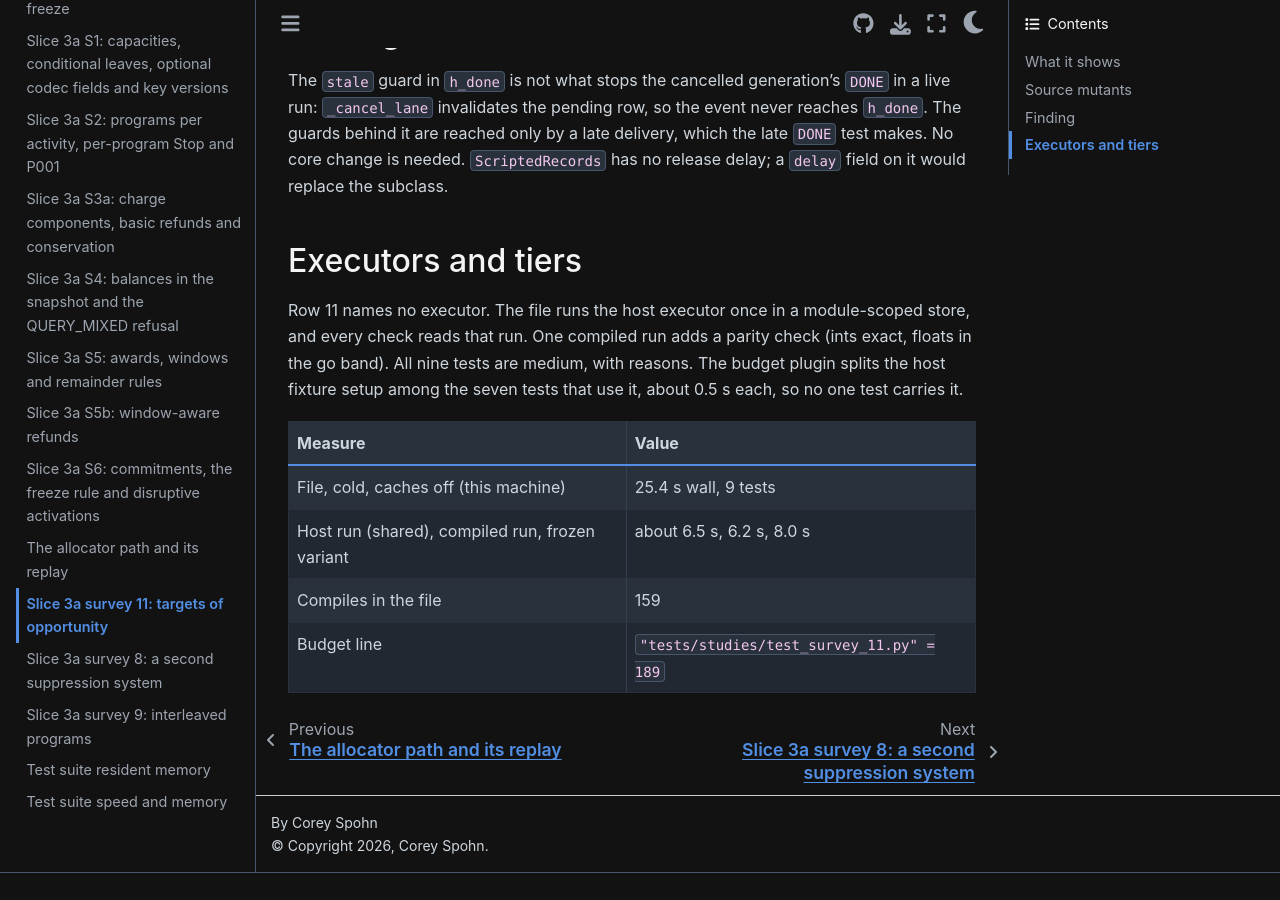
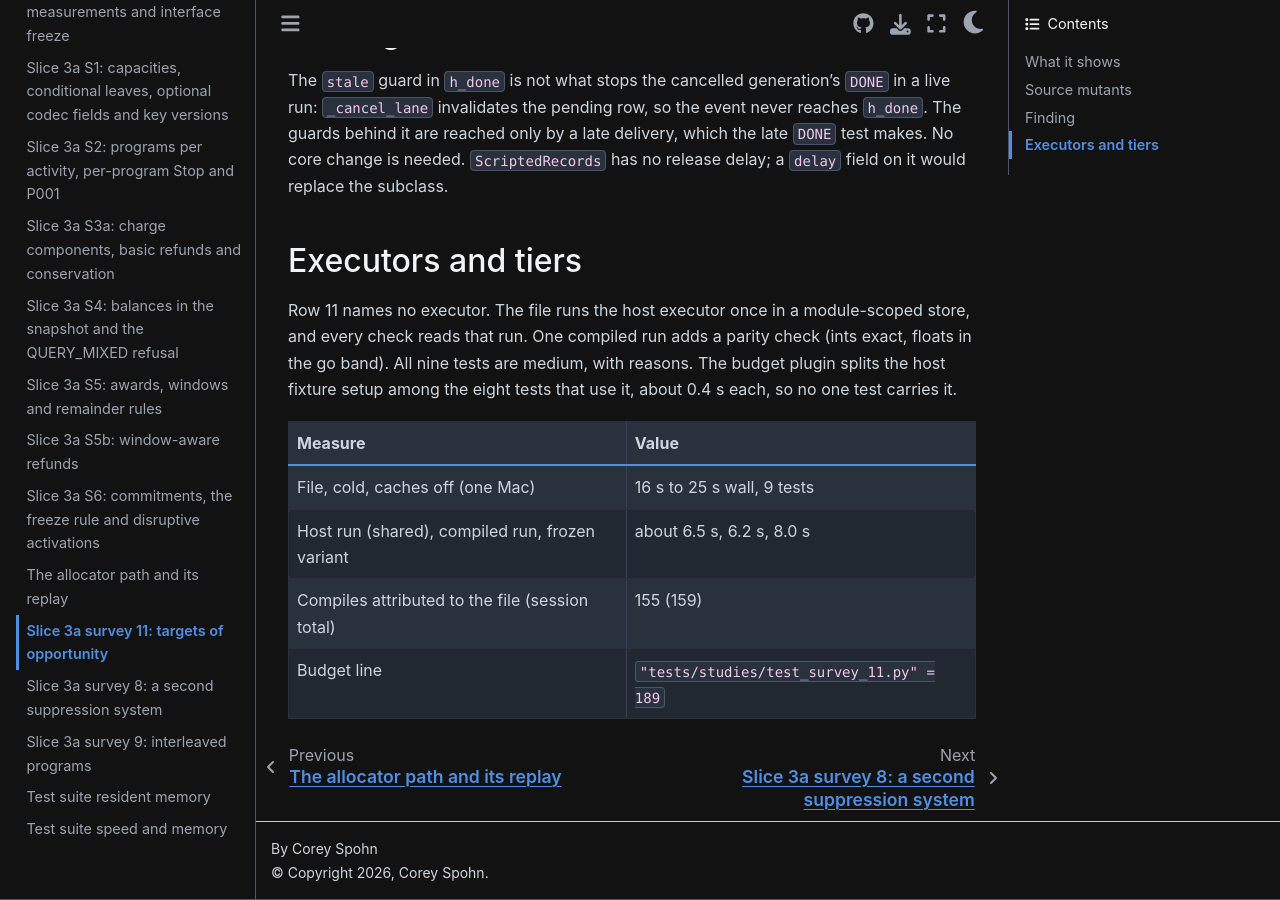
Before and after one commit to CoreySpohn/spaceodyssey, a Sphinx documentation site: the page built from docs/changes/slice-3a-survey11.md, in a window 1280 px wide and 900 px high, scrolled down 2680 px. Built offline with Sphinx 7.4.7 and the Sphinx Book theme 1.1.4, drawn with Linux system fonts in a browser that asks for light colours; pages that are not in the unit, such as notebooks, are missing from menus; before the commit the page ends 3553 px from its top, so only the background shows below that.

```diff
--- a/docs/changes/slice-3a-survey11.md
+++ b/docs/changes/slice-3a-survey11.md
@@ -98,11 +98,11 @@
 Row 11 names no executor. The file runs the host executor once in a module-scoped store, and
 every check reads that run. One compiled run adds a parity check (ints exact, floats in the go
 band). All nine tests are medium, with reasons. The budget plugin splits the host fixture
-setup among the seven tests that use it, about 0.5 s each, so no one test carries it.
+setup among the eight tests that use it, about 0.4 s each, so no one test carries it.
 
 | Measure | Value |
 |---|---|
-| File, cold, caches off (this machine) | 25.4 s wall, 9 tests |
+| File, cold, caches off (one Mac) | 16 s to 25 s wall, 9 tests |
 | Host run (shared), compiled run, frozen variant | about 6.5 s, 6.2 s, 8.0 s |
-| Compiles in the file | 159 |
+| Compiles attributed to the file (session total) | 155 (159) |
 | Budget line | `"tests/studies/test_survey_11.py" = 189` |
```
Also changed, not shown: 2 other files.
